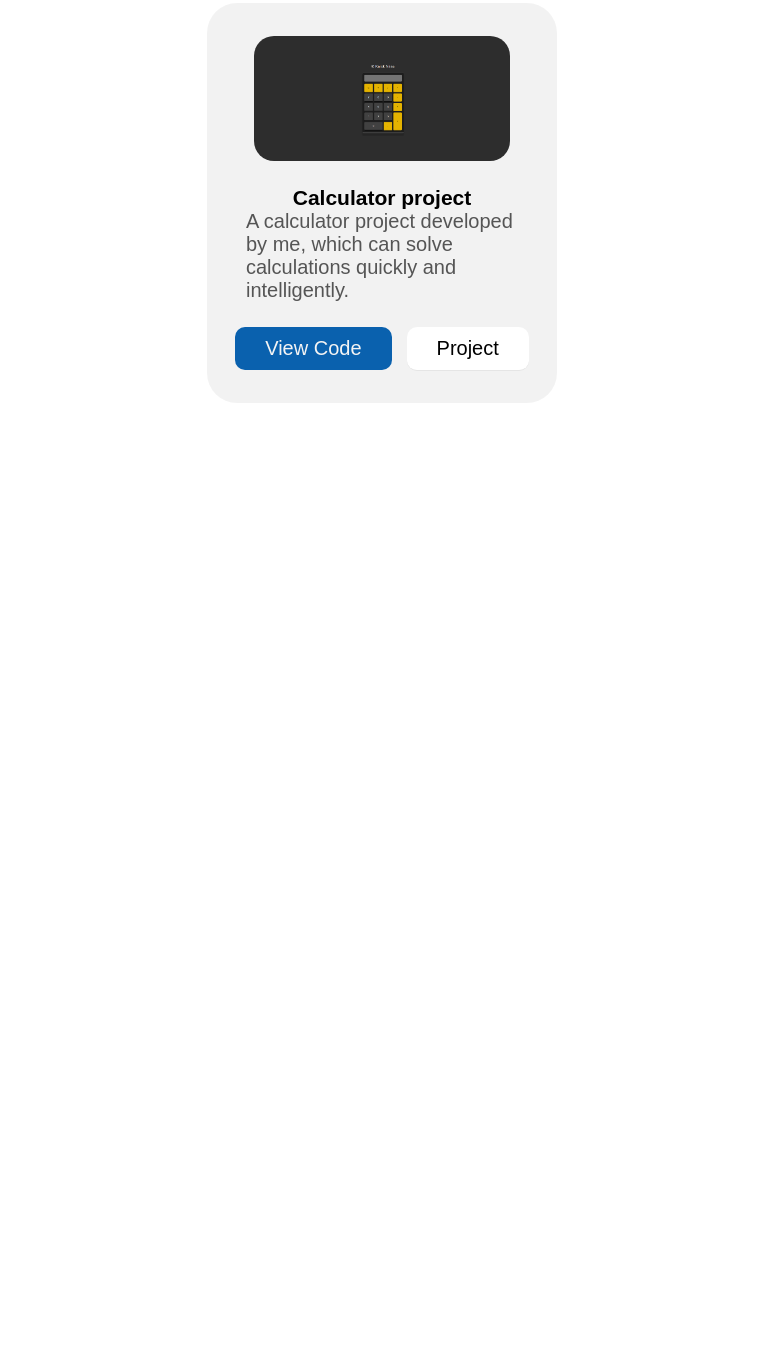
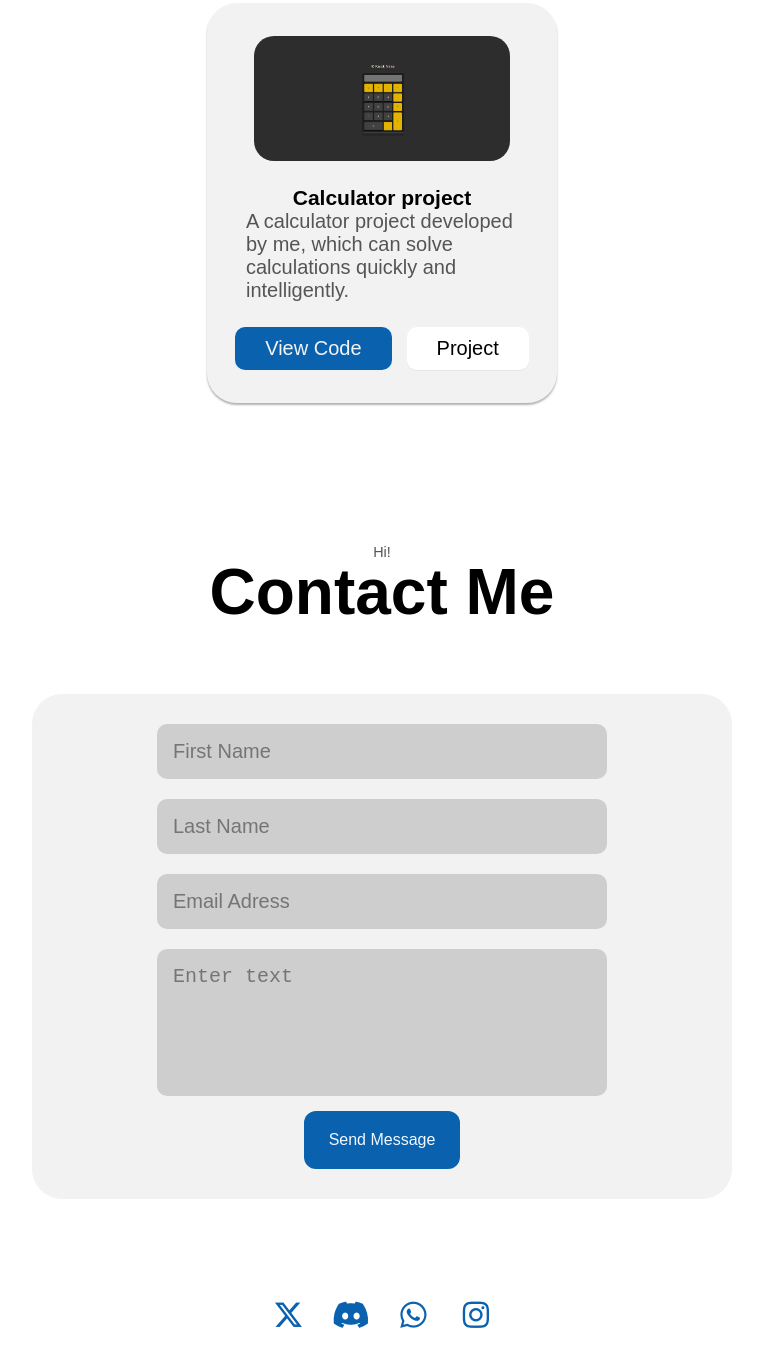
Before and after one commit to kaicknasc/Website-portfolio, a plain HTML site: page index.html in a window 1280 px wide. Shown: the part 1436-2799 px from the top of the page, without its empty margins (258-1021 px from the left). Before the commit the page ends 1951 px from the top, so only its background shows below. Drawn offline with Linux system fonts and the light colour scheme; a web font is replaced by a local one.

Commit message:
New alterations

```diff
--- a/index.html
+++ b/index.html
@@ -6,9 +6,7 @@
     <meta name="viewport" content="width=device-width, initial-scale=1.0">
     <title>Portfolio</title>
     <link rel="stylesheet" href="style.css">
-    <link rel="stylesheet" href="https://cdnjs.cloudflare.com/ajax/libs/font-awesome/4.7.0/css/font-awesome.css"
-        integrity="sha512-5A8nwdMOWrSz20fDsjczgUidUBR8liPYU+WymTZP1lmY9G6Oc7HlZv156XqnsgNUzTyMefFTcsFH/tnJE/+xBg=="
-        crossorigin="anonymous" referrerpolicy="no-referrer" />
+        <link rel="stylesheet" href="https://cdnjs.cloudflare.com/ajax/libs/font-awesome/7.0.0/css/all.min.css" integrity="sha512-DxV+EoADOkOygM4IR9yXP8Sb2qwgidEmeqAEmDKIOfPRQZOWbXCzLC6vjbZyy0vPisbH2SyW27+ddLVCN+OMzQ==" crossorigin="anonymous" referrerpolicy="no-referrer" />
 </head>
 
 <body>
@@ -47,17 +45,19 @@
                 <div>
                     <h1><small>Hi I'm</small>
                         Kaick Silva</h1>
-                    <p>Lorem ipsum dolor sit amet consectetur adipisicing elit. Repellat soluta explicabo rem quaerat
-                        eveniet et cupiditate adipisci animi, perspiciatis earum id vero possimus sequi? Odit facilis in
-                        autem cum! Id.</p>
+                    <p>I'm a web developer and graphic designer, combining creativity and technique to create modern,
+                        functional, and visually appealing websites. My goal is to transform ideas into digital
+                        experiences that connect brands and people.</p>
                 </div>
                 <div class="call-to-action">
                     <a href="docs/Curriculo.pdf" class="button black">View Resume</a>
                     <a href="mailto:kaicknasccontato@gmail.com" class="button white">Contact Me</a>
                 </div>
                 <div class="social-links">
-                    <a href="https://github.com/kaicknasc"><img src="imgs/github.png" alt="Github Logo" width="48"></i></a>
-                    <a href="https://www.linkedin.com/in/kaicknasc/"><img src="imgs/linkedin.png" alt="Github Logo" width="48"></i></a>
+                    <a href="https://github.com/kaicknasc"><img src="imgs/github.png" alt="Github Logo"
+                            width="48"></i></a>
+                    <a href="https://www.linkedin.com/in/kaicknasc/"><img src="imgs/linkedin.png" alt="Github Logo"
+                            width="48"></i></a>
                 </div>
             </div>
             <div class="home-yellow">
@@ -93,6 +93,7 @@
                         <li>Next JS</li>
                         <li>Bootstrap</li>
                     </ul>
+
                     <h3>Backend</h3>
                     <ul>
                         <li>PHP</li>
@@ -103,10 +104,12 @@
 
                 <div class="right-column">
                     <h3>A bit about me</h3>
-                    <p>Lorem ipsum dolor sit amet consectetur adipisicing elit. Sit veritatis, temporibus voluptas et
-                        iusto quaerat.</p>
-                    <p>Lorem ipsum dolor sit amet consectetur adipisicing elit. Sed, magni nulla. Delectus modi
-                        assumenda nesciunt?</p>
+                    <br>
+                    <p>I'm Kaick, a web developer and graphic designer. I create modern, responsive, and functional web
+                        pages, <strong>always focusing on the best user experience.</strong></p>
+                    <p>I also work on creating visual identities and layouts that combine aesthetics and clarity. I seek
+                        creative and efficient solutions, <strong>delivering results that connect brands and
+                            people.</strong></p>
                 </div>
             </div>
         </section>
@@ -123,7 +126,8 @@
 
                     <div class="project-info">
                         <h4>Calculator project</h4>
-                            <p>A calculator project developed by me, which can solve calculations quickly and intelligently.</p>
+                        <p>A calculator project developed by me, which can solve calculations quickly and intelligently.
+                        </p>
                     </div>
 
                     <div class="buttons">
@@ -133,7 +137,31 @@
                 </div>
             </div>
         </section>
+
+        <section id="contact" class="contact container">
+            <h2><small>Hi!</small> Contact Me</h2>
+
+            <form action="https://formspree.io/f/xpwjllzw" method="post">
+                <input type="text" name="first" placeholder="First Name" autocomplete="off" required>
+                <input type="text" name="last" placeholder="Last Name" autocomplete="off" required>
+                <input type="email" name="email" placeholder="Email Adress" autocomplete="off" required>
+                <textarea rows="5" cols="60" name="message" placeholder="Enter text" autocomplete="off" id=""
+                    required></textarea>
+                <button type="submit" class="submit">Send Message</button>
+            </form>
+        </section>
     </main>
+
+    <footer class="footer container">
+        <div class="social-icons-footer">
+            <ul>
+                <li><a href="#"><i class="fa-brands fa-x-twitter"></i></a></li>
+                <li><a href="#"><i class="fa-brands fa-discord"></i></a></li>
+                <li><a href="#"><i class="fa-brands fa-whatsapp"></i></a></li>
+                <li><a href="#"><i class="fa-brands fa-instagram"></i></a></li>
+            </ul>
+        </div>
+    </footer>
     <script src="script.js"></script>
 </body>
 
--- a/style.css
+++ b/style.css
@@ -273,6 +273,12 @@ h1 {
                 }
             }
         }
+
+        @media (max-width: 468px) {
+            p {
+                font-size: 18px;
+            }
+        }
     }
 
     .home-yellow {
@@ -372,10 +378,17 @@ h2 {
                     display: inline-block;
                     background-color: var(--blue-baby);
                     color: var(--blue-dark);
-                    font-weight: 600;
+                    font-weight: 500;
                     padding: 10px 20px;
                     border-radius: 15px;
                     margin-bottom: 10px;
+                }
+            }
+
+            @media (max-width: 468px) {
+
+                li {
+                    font-size: 16px;
                 }
             }
         }
@@ -411,6 +424,7 @@ h2 {
         .project-content {
             padding: 15px;
             background-color: rgba(0, 0, 0, 0.05);
+            box-shadow: 0 2px 2px rgba(0, 0, 0, 0.3);
             border-radius: 30px;
             width: 350px;
             height: 400px;
@@ -466,3 +480,113 @@ h2 {
     }
 
 }
+
+.contact {
+    display: flex;
+    justify-content: center;
+    align-items: center;
+    flex-direction: column;
+
+        form {
+            width: 700px;
+            padding: 30px;
+            background-color: rgba(0, 0, 0, 0.05);
+            border-radius: 30px;
+            flex-direction: column;
+            display: flex;
+            justify-content: center;
+            align-items: center;
+        }
+
+        input, textarea {
+            display: flex;
+        }
+
+        input {
+            width: 450px;
+            background-color: rgba(0, 0, 0, 0.15);
+            font-size: 20px;
+            padding: 16px 16px;
+            border-radius: 10px;
+            margin-bottom: 20px;
+            border: none;
+
+
+
+            input:focus-within {
+                outline: none;
+                border-color: var(--base-black);
+                border-width: 3px;
+            }
+        }
+            textarea {
+                background-color: rgba(0, 0, 0, 0.15);
+                font-size: 20px;
+                padding: 16px 16px;
+                border-radius: 10px;
+                margin-bottom: 15px;
+                border: none;
+                width: 450px;
+                resize: none;
+            }
+
+            textarea:focus-within {
+                outline: none;
+                border-color: var(--base-black);
+                border-width: 3px;
+                background-color: var(white);
+            }
+
+    button {
+        background-color: var(--blue);
+        color: var(--blue-light);
+        border: none;
+        border-radius: 12px;
+        padding: 20px 25px;
+        cursor: pointer;
+        font-size: 16px;
+        display: flex;
+        text-align: center;
+        margin: auto;
+        transition: 0.3s ease-in-out;
+
+        &:hover {
+            background-color: var(--base-button);
+            transform: scale(1.1);
+        }
+    }
+
+    @media (max-width: 768px) {
+        form, input, textarea {
+            width: 80%;
+        }
+
+    }
+}
+
+.footer {
+    margin-top: 100px;
+    display: flex;
+    justify-content: center;
+    align-items: center;
+    ul {
+        list-style: none;
+        gap: 25px;
+        display: flex;
+        text-align: center;
+
+        li {
+           display: inline-block;
+
+           transition: 0.3s ease;
+
+            &:hover {
+                transform: scale(1.1);
+            }
+        }
+
+        a {
+            font-size: 30px;
+        }
+    }
+}
```
Lines whose indentation alone changed are shown as unchanged.
